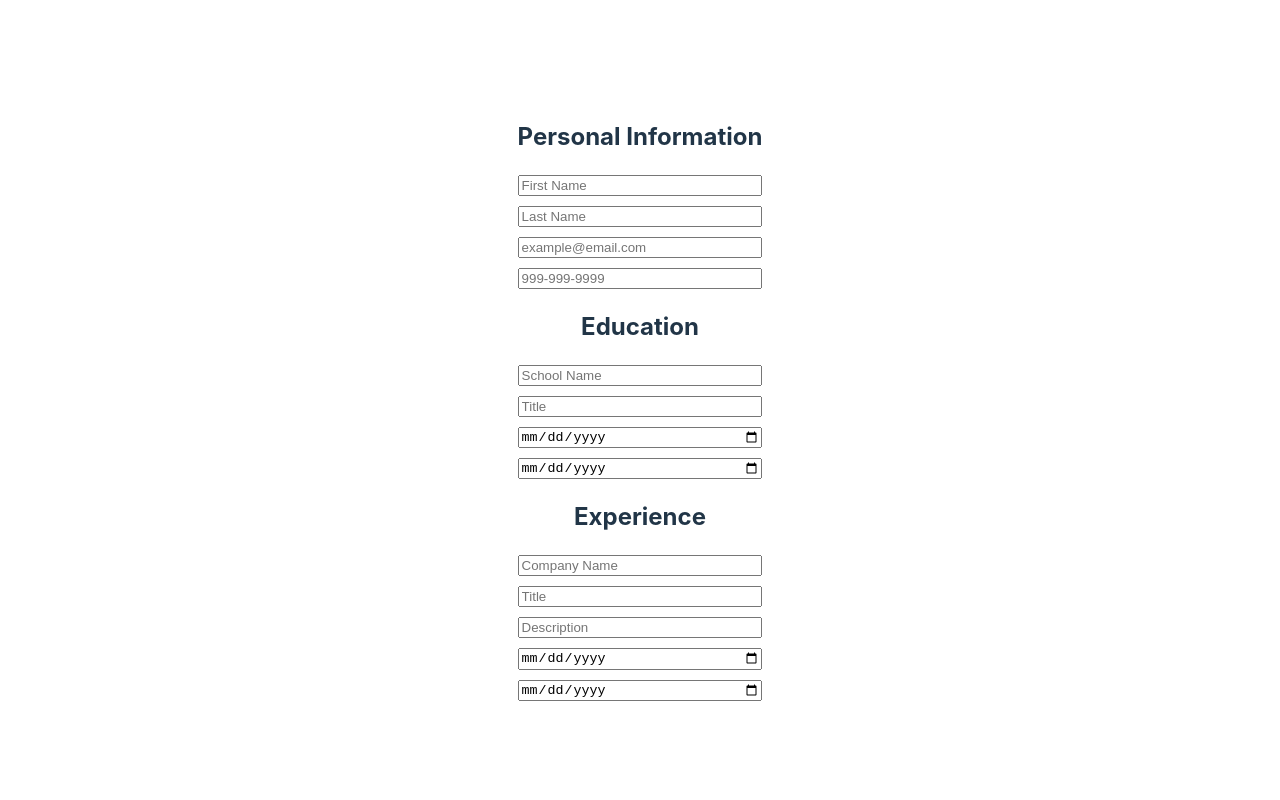
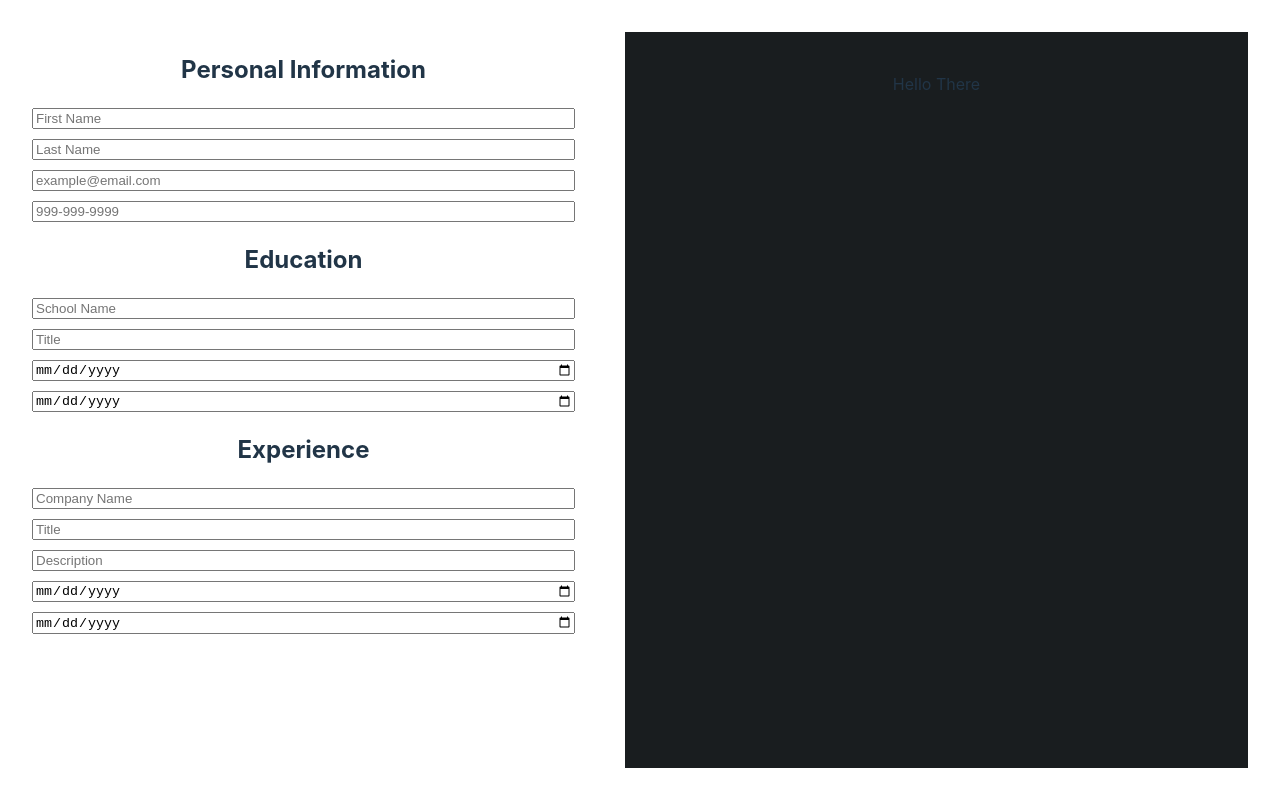
Before and after one commit to WilliamG-1/CV-Application, a React (Vite) app: page / in a window 1280 px wide. Built offline with nearby package versions, Linux system fonts and the light colour scheme.

Commit message:
Added basic styling to compartmentalize information input and preview

```diff
--- a/src/App.css
+++ b/src/App.css
@@ -9,34 +9,20 @@ form {
   flex-direction: column;
   row-gap: 10px;
 }
-.logo {
-  height: 6em;
-  padding: 1.5em;
-  will-change: filter;
-  transition: filter 300ms;
+
+#main {
+  display: flex;
+  min-height: 100%;
+  column-gap: 50px;
 }
-.logo:hover {
-  filter: drop-shadow(0 0 2em #646cffaa);
+#information {
+  flex: 1;
 }
-.logo.react:hover {
-  filter: drop-shadow(0 0 2em #61dafbaa);
+#preview {
+  background-color: #191d1f;
+  padding: 40px;
+  flex: 1;
 }
-
-@keyframes logo-spin {
-  from {
-    transform: rotate(0deg);
-  }
-  to {
-    transform: rotate(360deg);
-  }
-}
-
-@media (prefers-reduced-motion: no-preference) {
-  a:nth-of-type(2) .logo {
-    animation: logo-spin infinite 20s linear;
-  }
-}
-
 .card {
   padding: 2em;
 }
--- a/src/App.jsx
+++ b/src/App.jsx
@@ -9,10 +9,17 @@ import ExperienceInfo from './components/ExperienceInfo'
 class App extends Component {
   render () {
     return (
-      <div id="mainApp">
-        <MainInfo />
-        <EducationInfo />
-        <ExperienceInfo />
+      <div id="main">
+        <div id="information">
+          <MainInfo />
+          <EducationInfo />
+          <ExperienceInfo />
+        </div>
+
+        <div id="preview">
+          Hello There
+        </div>
+
       </div>
     )
   }
--- a/src/index.css
+++ b/src/index.css
@@ -23,11 +23,15 @@ a:hover {
   color: #535bf2;
 }
 
+#root {
+  margin: 0;
+  width: 100%;
+}
 body {
   margin: 0;
   display: flex;
-  place-items: center;
-  min-width: 320px;
+
+  min-width: 100vw;
   min-height: 100vh;
 }
 
```
